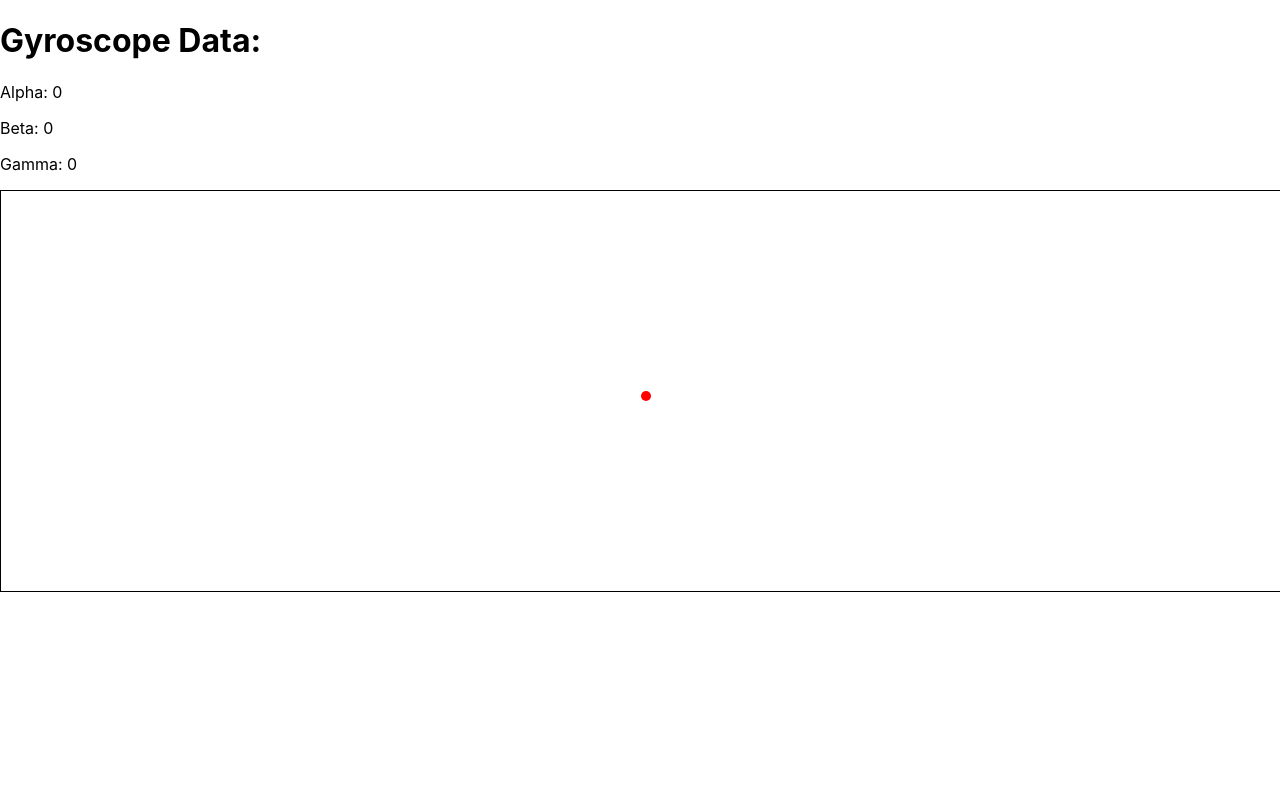
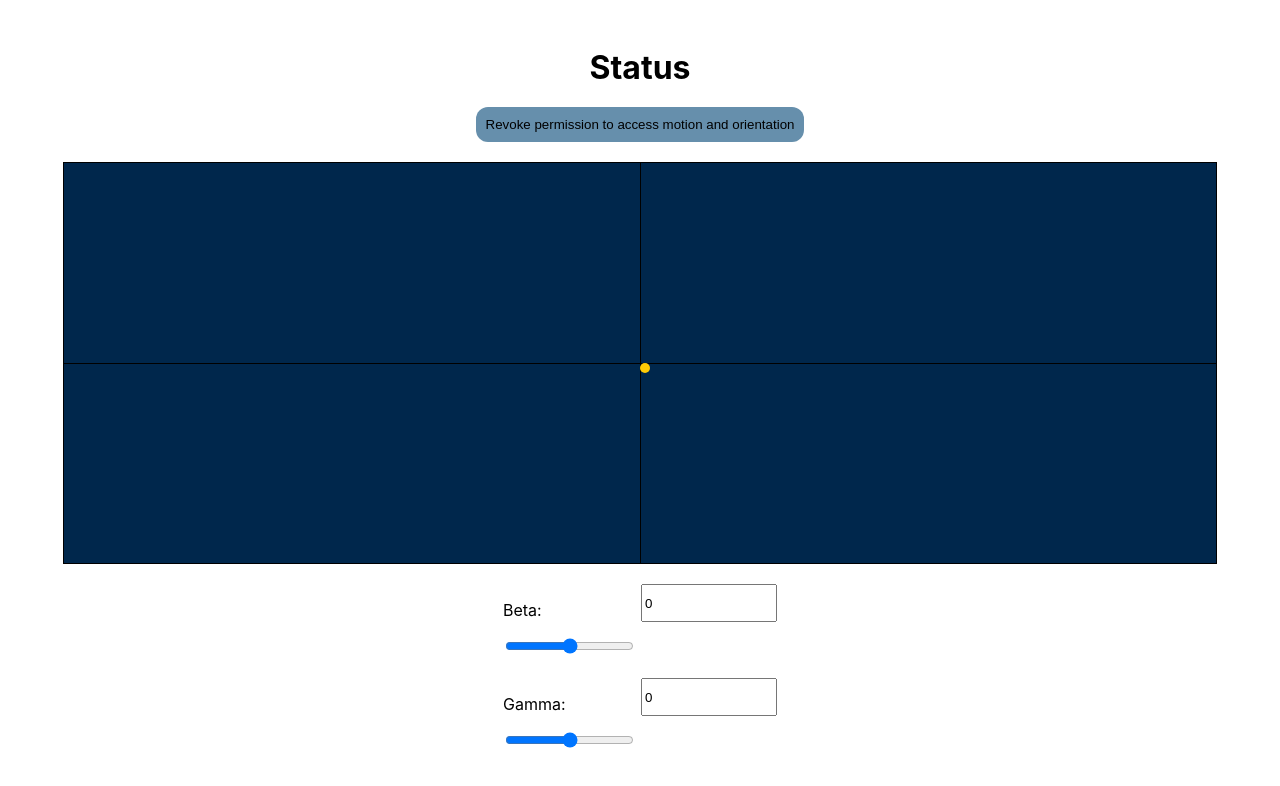
Before and after one commit to YableZhao/gyroscope-app, a React (Create React App) app: page / in a window 1280 px wide. Shown: the top 786 px of the page. Built offline with nearby package versions, Linux system fonts and the light colour scheme.

Commit message:
Slide bar control and text box control system

```diff
--- a/src/App.js
+++ b/src/App.js
@@ -1,108 +1,94 @@
-import React, { Component } from 'react';
+import React, { useEffect, useState } from 'react';
+import useOrientationPermission from './useOrientationPermission';
 
-class App extends Component {
-  constructor(props) {
-    super(props);
-    this.state = {
-      alpha: 0,
-      beta: 0,
-      gamma: 0,
-      noaccess: true,
+function App() {
+  const { permission, requestPermission } = useOrientationPermission();
+
+  const [alpha, setAlpha] = useState(0);
+  const [beta, setBeta] = useState(0);
+  const [gamma, setGamma] = useState(0);
+
+  useEffect(() => {
+    const handleOrientation = (event) => {
+      if (permission === 'granted') {
+        setAlpha(event.alpha);
+        setBeta(event.beta);
+        setGamma(event.gamma);
+      }
     };
-  }
 
-  componentDidMount() {
     if (window.DeviceOrientationEvent) {
-      this.handlePermission();
+      window.addEventListener('deviceorientation', handleOrientation);
     } else {
       console.log("Sorry, your browser doesn't support Device Orientation");
     }
-  }
 
-  componentWillUnmount() {
-    window.removeEventListener('deviceorientation', this.handleOrientation);
-  }
+    return () => {
+      window.removeEventListener('deviceorientation', handleOrientation);
+    };
+  }, [permission]);
 
-  handlePermission = async () => {
-    if (typeof DeviceMotionEvent.requestPermission === 'function') {
-      const permissionState = await DeviceMotionEvent.requestPermission();
+  let betaAdjusted = beta;
+  let gammaAdjusted = gamma;
 
-      if (permissionState === 'granted') {
-        window.addEventListener('deviceorientation', this.handleOrientation);
-        this.setState({ noaccess: false });
-      }
-    } else {
-      // for browsers that don't need permission
-      window.addEventListener('deviceorientation', this.handleOrientation);
-      this.setState({ noaccess: false });
-    }
-  };
-
-  handleOrientation = (event) => {
-    this.setState({
-      alpha: event.alpha,
-      beta: event.beta,
-      gamma: event.gamma,
-    });
-  };
-
-  render() {
-    const { alpha, beta: betaState, gamma: gammaState, noaccess } = this.state;
-
-    let beta = betaState
-    let gamma = gammaState
-      // Adjust for device orientation
   switch (window.orientation) {
-      case 0:
-        // Portrait orientation. This is the default. No need to adjust anything.
-        break;
     case 90:
-        // Landscape orientation, rotated clockwise
-        [beta, gamma] = [-gamma, beta];
+      [betaAdjusted, gammaAdjusted] = [-gammaAdjusted, betaAdjusted];
       break;
     case -90:
-        // Landscape orientation, rotated counterclockwise
-        [beta, gamma] = [gamma, -beta];
+      [betaAdjusted, gammaAdjusted] = [gammaAdjusted, -betaAdjusted];
       break;
     case 180:
-        // Upside-down portrait orientation
-        [beta, gamma] = [-beta, -gamma];
+      [betaAdjusted, gammaAdjusted] = [-betaAdjusted, -gammaAdjusted];
       break;
     default:
-        // Unknown orientation. Don't adjust anything.
       break;
   }
 
   const dotStyle = {
     position: 'relative',
-      top: `${50 + beta}%`,
-      left: `${50 + gamma}%`,
+    top: `${50 + betaAdjusted}%`,
+    left: `${50 + gammaAdjusted}%`,
     width: '10px',
     height: '10px',
-      backgroundColor: 'red',
+    backgroundColor: "#ffcb05",
     borderRadius: '50%',
   };
 
-    if (noaccess) {
   return (
-        <button onClick={this.handlePermission}>
-          Grant permission to access motion and orientation
+    <div style={{display: 'flex', flexDirection: 'column', justifyContent: 'center', alignItems: 'center', height: '100vh', gap: '20px'}}>
+      <h1 style={{margin: '0'}}>Status</h1>
+      <button
+        onClick={requestPermission}
+        style={{backgroundColor: permission === 'granted' ? '#668fac' : '#ffd24d', borderRadius: '12px', padding: '10px', border: 'none', cursor: 'pointer'}}
+      >
+        {permission === 'granted' ? 'Revoke' : 'Grant'} permission to access motion and orientation
       </button>
-      );
-    } else {
-      return (
+      <div style={{position: 'relative', width: '90vw', height: '50vh', border: '1px solid black', backgroundColor: '#00274c'}}>
+        {/* One vertical line and one horizontal line */}
+        <div style={{position: 'absolute', top: '50%', left: '0', width: '100%', height: '1px', backgroundColor: 'black'}}></div>
+        <div style={{position: 'absolute', top: '0', left: '50%', width: '1px', height: '100%', backgroundColor: 'black'}}></div>
+        <div style={dotStyle}></div>
+      </div>
+      <div style={{display: 'flex', gap: '5px'}}>
         <div>
-          <h1>Gyroscope Data:</h1>
-          <p>Alpha: {alpha}</p>
-          <p>Beta: {beta}</p>
-          <p>Gamma: {gamma}</p>
-          <div style={{position: 'relative', width: '100%', height: '400px', border: '1px solid black'}}>
-            <div style={dotStyle}></div>
+          <p>Beta: </p>
+          <input type="range" min="-90" max="90" value={beta} onChange={(e) => setBeta(parseFloat(e.target.value))} style={{background: '#668fac'}} />
+        </div>
+        <input type="number" min="-90" max="90" value={beta} onChange={(e) => setBeta(parseFloat(e.target.value))} style={{width: '10vw', height: '4vh'}} />
+      </div>
+      <div style={{display: 'flex', gap: '5px'}}>
+        <div>
+          <p>Gamma: </p>
+          <input type="range" min="-90" max="90" value={gamma} onChange={(e) => setGamma(parseFloat(e.target.value))} style={{background: '#668fac'}} />
+        </div>
+        <input type="number" min="-90" max="90" value={gamma} onChange={(e) => setGamma(parseFloat(e.target.value))} style={{width: '10vw',height: '4vh'}} />
       </div>
     </div>
   );
-    }
-  }
+
+
+
 
   }
 
--- /dev/null
+++ b/src/useOrientationPermission.js
@@ -0,0 +1,35 @@
+// useOrientationPermission.js
+import { useState, useEffect } from 'react';
+
+const useOrientationPermission = () => {
+  const [permission, setPermission] = useState('default'); // 'default', 'granted', or 'denied'
+
+  useEffect(() => {
+    if (window.DeviceOrientationEvent && typeof DeviceOrientationEvent.requestPermission === 'function') {
+      DeviceOrientationEvent.requestPermission()
+        .then(permissionState => {
+          setPermission(permissionState);
+        })
+        .catch(console.error);
+    } else {
+      setPermission('granted'); // assume granted by default on browsers that don't require permission
+    }
+  }, []);
+
+  const requestPermission = async () => {
+    if (permission === 'granted') {
+      setPermission('default');
+    } else {
+      if (typeof DeviceOrientationEvent.requestPermission === 'function') {
+        const permissionState = await DeviceOrientationEvent.requestPermission();
+        setPermission(permissionState);
+      } else {
+        setPermission('granted');
+      }
+    }
+  };
+
+  return { permission, requestPermission };
+};
+
+export default useOrientationPermission;
```
Lines whose indentation alone changed are shown as unchanged.
